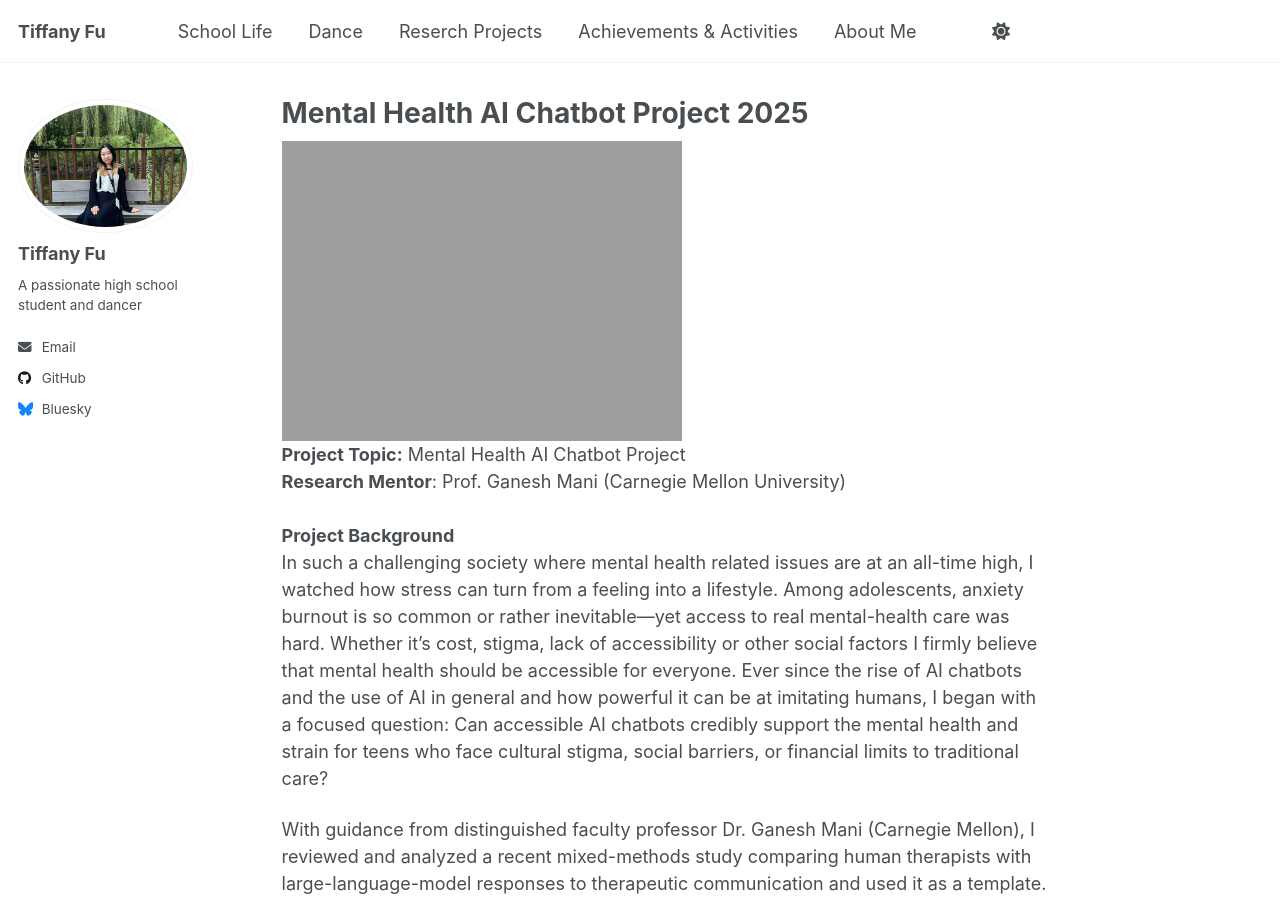
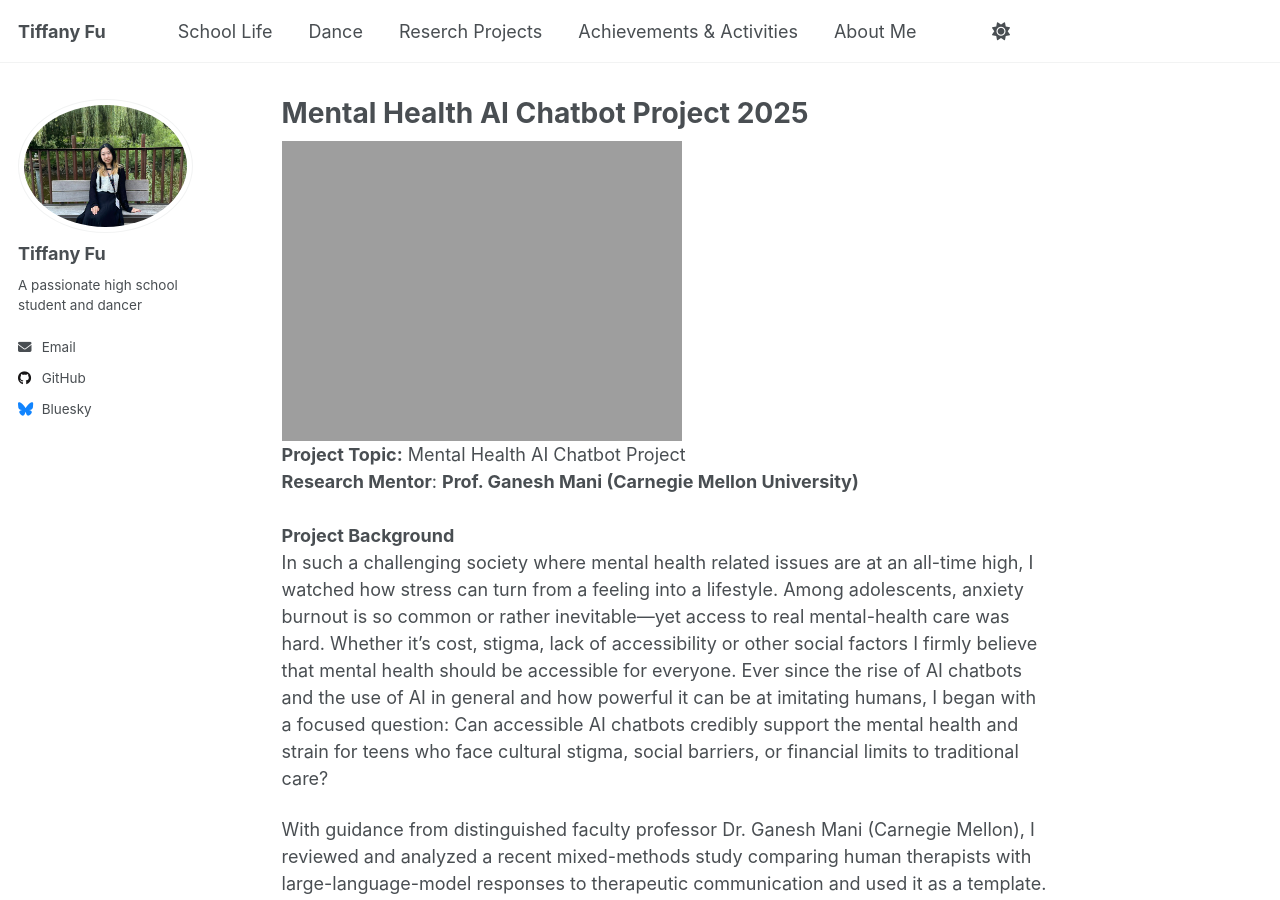
Before and after one commit to TiffanyJTFu/TiffanyFu, a Jekyll site: the page built from _teaching/04-MentalHealthAIChatbotProject.md, in a window 1280 px wide and 900 px high. Built offline with Jekyll 4.4.1, drawn with Linux system fonts in a browser that asks for light colours; a script that is not in the unit is left out.

```diff
--- a/_teaching/04-MentalHealthAIChatbotProject.md
+++ b/_teaching/04-MentalHealthAIChatbotProject.md
@@ -6,7 +6,7 @@ permalink: /teaching/MentalHealthAIChatbotProject
 ---
 ![SocialScience01](https://tiffanyjtfu.github.io/TiffanyFu/images/ai1.png)
 <br>**Project Topic:** Mental Health AI Chatbot Project
-<br>**Research Mentor**: Prof. Ganesh Mani (Carnegie Mellon University)
+<br>**Research Mentor**: **Prof. Ganesh Mani (Carnegie Mellon University)**
 <br><br>**Project Background**
 <br>In such a challenging society where mental health related issues are at an all-time high, I watched how stress can turn from a feeling into a lifestyle. Among adolescents, anxiety burnout is so common or rather inevitable—yet access to real mental-health care was hard. Whether it's cost, stigma, lack of accessibility or other social factors I firmly believe that mental health should be accessible for everyone. Ever since the rise of AI chatbots and the use of AI in general and how powerful it can be at imitating humans, I began with a focused question: Can accessible AI chatbots credibly support the mental health and strain for teens who face cultural stigma, social barriers, or financial limits to traditional care?
 
```
